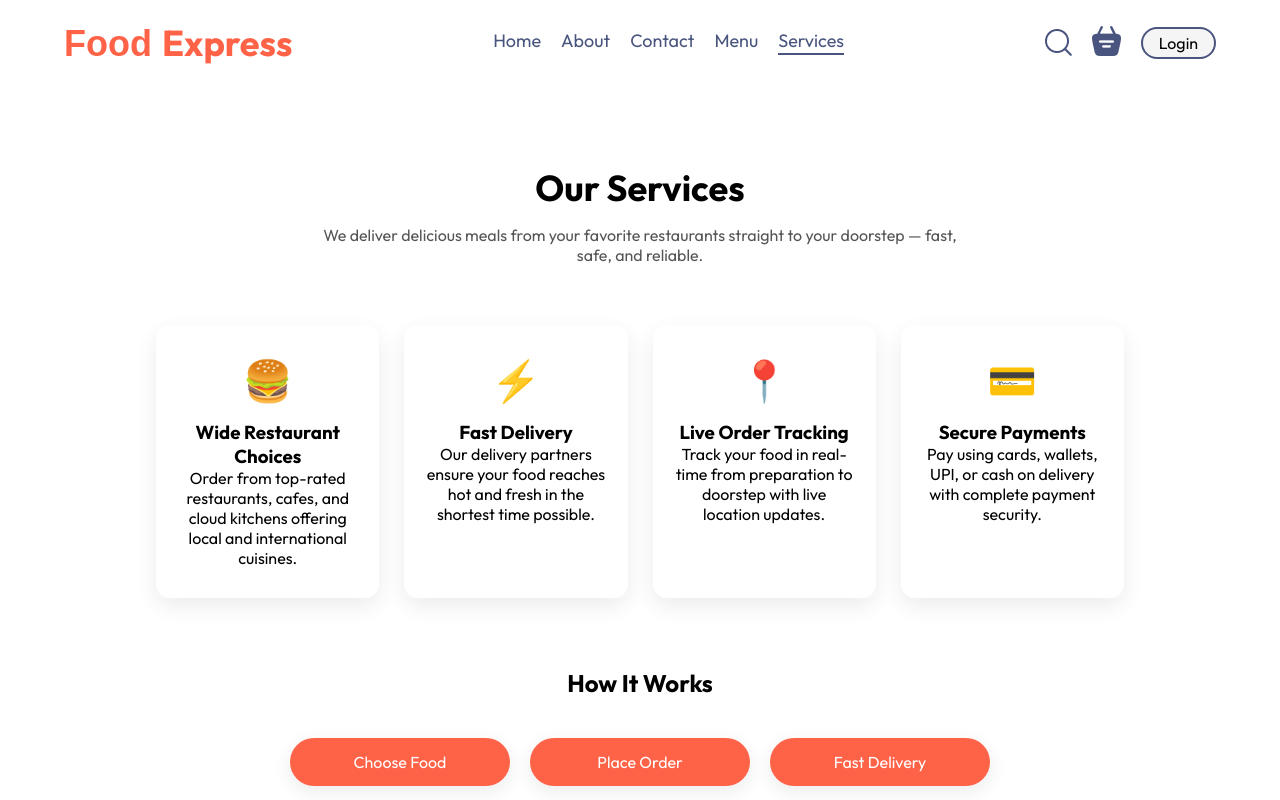
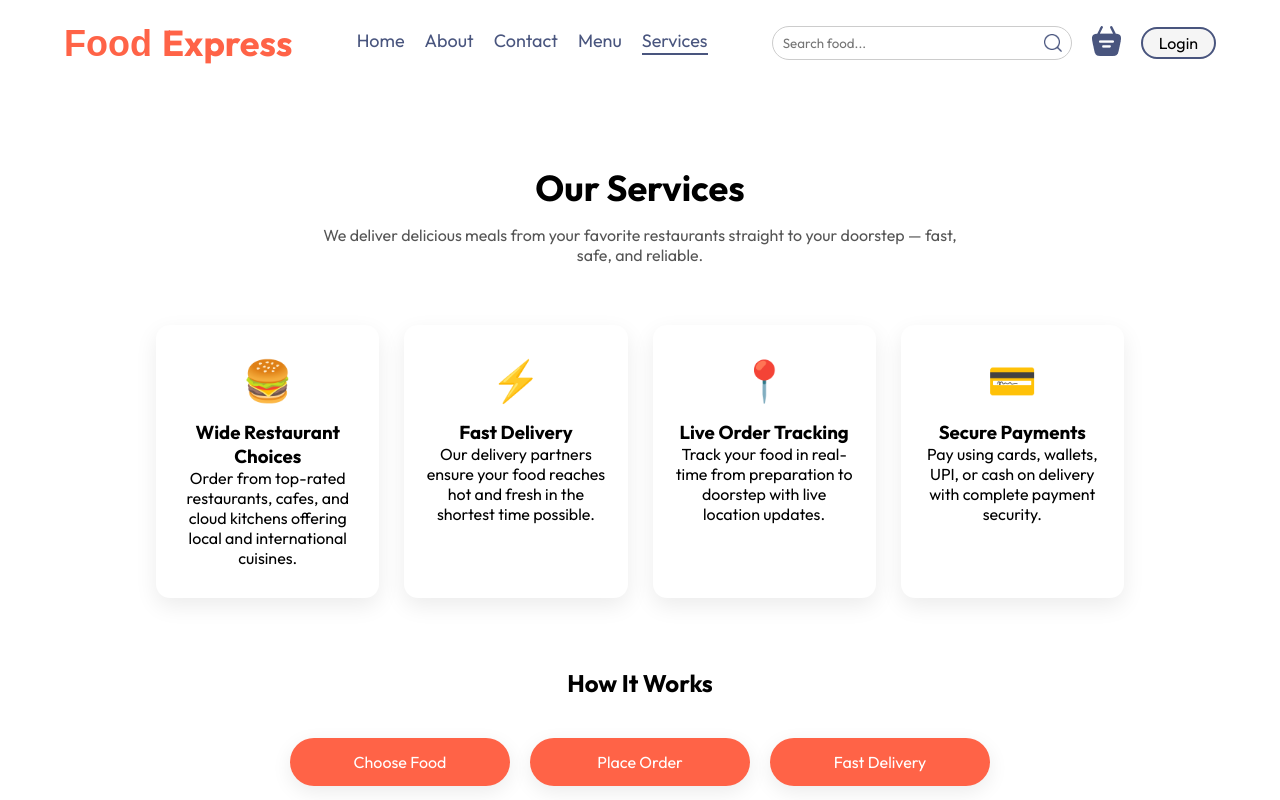
Before and after one commit to Niteshpanday05/food-order, a React (Vite) app: page /services in a window 1280 px wide. Shown: the top 800 px of the page. Built offline with nearby package versions, Linux system fonts and the light colour scheme.

Commit message:
search section added

```diff
--- a/src/components/Navbar/Navbar.jsx
+++ b/src/components/Navbar/Navbar.jsx
@@ -3,6 +3,7 @@ import "./Navbar.css";
 import { assets } from "../../assets/assets";
 import {Link, NavLink} from "react-router-dom";
 import { StoreContext } from "../../context/StoreContext";
+import SearchIcon from "../SearchIcon/SearchIcon";
 
 const Navbar = ({setShowLogin}) => {
   const menus = [
@@ -31,7 +32,8 @@ const Navbar = ({setShowLogin}) => {
         ))}
       </ul>
       <div className="navbar-right">
-        <img src={assets.search_icon} alt="" />
+        {/* <img src={assets.search_icon} alt="" /> */}
+        <SearchIcon />
         <div className="navbar-serach-icon">
          <Link to='/cart'> <img src={assets.basket_icon} alt="" /></Link>
           <div className={getTotalCartAmount()===0?"":"dot"}></div>
--- /dev/null
+++ b/src/components/SearchIcon/SearchIcon.css
@@ -0,0 +1,47 @@
+.search-container {
+  position: relative;
+  width: 300px;
+}
+
+.search-input-wrapper {
+  position: relative;
+}
+
+.search-input-wrapper input {
+  width: 100%;
+  padding: 8px 35px 8px 10px;
+  border-radius: 20px;
+  border: 1px solid #ccc;
+  outline: none;
+}
+
+.search-input-wrapper .search-icon {
+  position: absolute;
+  right: 10px;
+  top: 50%;
+  transform: translateY(-50%);
+  width: 18px;
+  height: 18px;
+  cursor: pointer;
+}
+
+.search-dropdown {
+  position: absolute;
+  top: 42px;
+  width: 100%;
+  background: white;
+  border: 1px solid #ddd;
+  border-radius: 6px;
+  max-height: 200px;
+  overflow-y: auto;
+  z-index: 1000;
+}
+
+.search-item {
+  padding: 8px 10px;
+  cursor: pointer;
+}
+
+.search-item:hover {
+  background-color: #f5f5f5;
+}
--- /dev/null
+++ b/src/components/SearchIcon/SearchIcon.jsx
@@ -0,0 +1,87 @@
+import React, { useState, useContext, useEffect, useRef } from "react";
+import { StoreContext } from "../../context/StoreContext";
+import { assets } from "../../assets/assets";
+import "./SearchIcon.css";
+
+const SearchIcon = () => {
+  const { food_list = [] } = useContext(StoreContext);
+  const [searchTerm, setSearchTerm] = useState("");
+  const [results, setResults] = useState([]);
+  const [showDropdown, setShowDropdown] = useState(false);
+
+  const containerRef = useRef();
+
+  // Filter results
+  useEffect(() => {
+    if (searchTerm.trim() === "") {
+      setResults([]);
+      setShowDropdown(false);
+      return;
+    }
+
+    const filtered = food_list.filter((item) =>
+      item.name.toLowerCase().includes(searchTerm.toLowerCase())
+    );
+
+    setResults(filtered.slice(0, 5)); // limit results
+    setShowDropdown(true);
+  }, [searchTerm, food_list]);
+
+  // Close dropdown when clicking outside
+  useEffect(() => {
+    const handleClickOutside = (event) => {
+      if (containerRef.current && !containerRef.current.contains(event.target)) {
+        setShowDropdown(false);
+      }
+    };
+    document.addEventListener("mousedown", handleClickOutside);
+    return () => {
+      document.removeEventListener("mousedown", handleClickOutside);
+    };
+  }, []);
+
+  // Handle search icon click
+  const handleSearchClick = () => {
+    if (searchTerm.trim() !== "") {
+      alert(`Searching for "${searchTerm}"`); // replace with actual search action
+    }
+  };
+
+  return (
+    <div className="search-container" ref={containerRef}>
+      <div className="search-input-wrapper">
+        <input
+          type="text"
+          placeholder="Search food..."
+          value={searchTerm}
+          onChange={(e) => setSearchTerm(e.target.value)}
+          onFocus={() => {
+            if (results.length > 0) setShowDropdown(true);
+          }}
+        />
+        <img
+          src={assets.search_icon}
+          alt="Search"
+          className="search-icon"
+          onClick={handleSearchClick}
+        />
+      </div>
+
+      {showDropdown && results.length > 0 && (
+        <div className="search-dropdown">
+          {results.map((item) => (
+            <div
+              key={item._id}
+              className="search-item"
+              onClick={() => alert(`You clicked on ${item.name}`)}
+            >
+              {item.name}
+            </div>
+          ))}
+        </div>
+      )}
+    </div>
+  );
+};
+
+export default SearchIcon;
```
